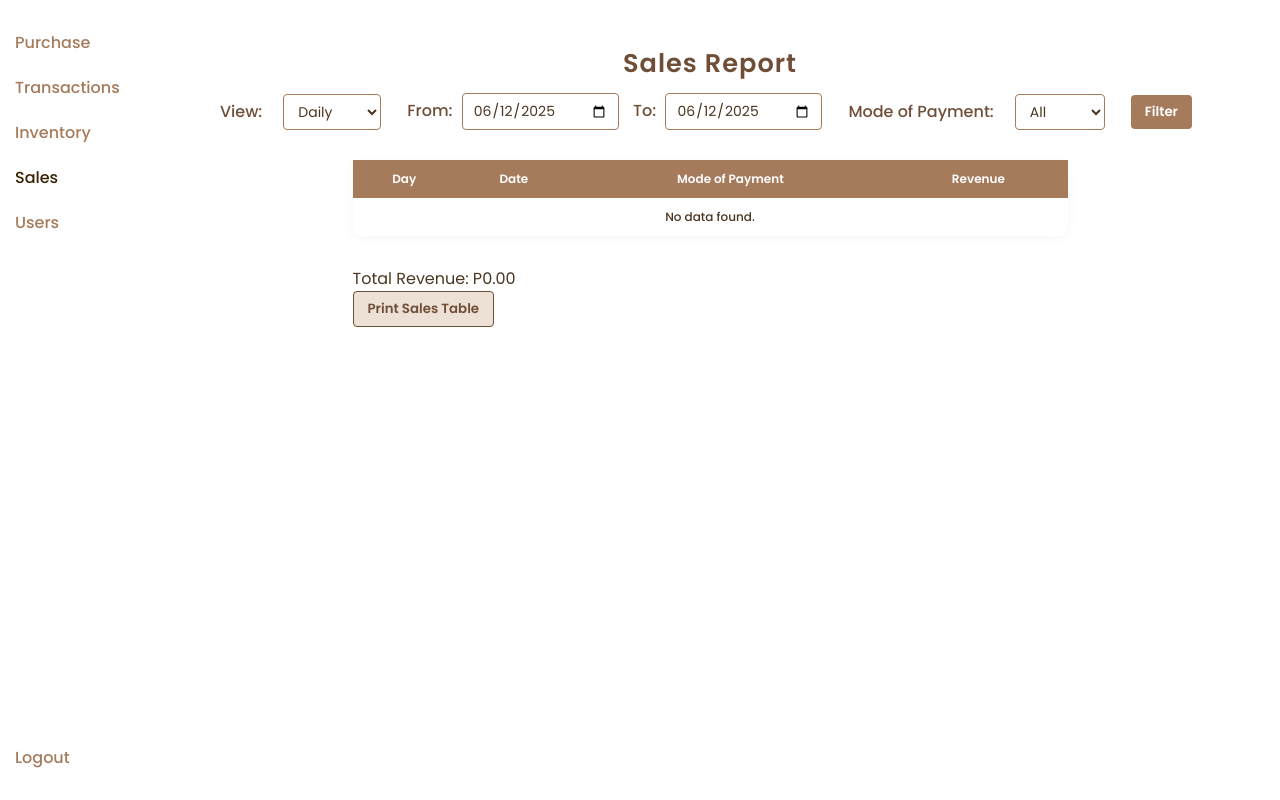
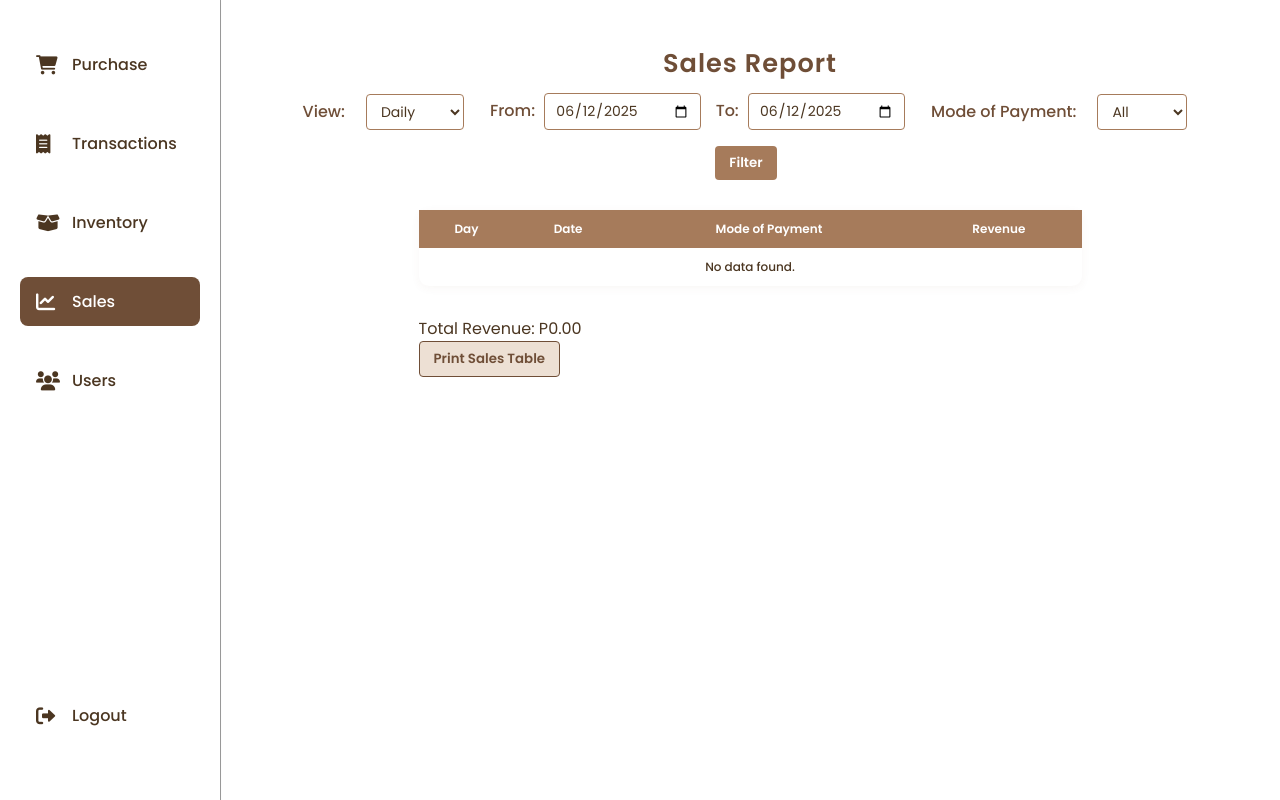
Before and after one commit to xclbr06/kapeCu-2, a Flask app: page /sales in a window 1280 px wide. Run offline with Flask 3, Linux system fonts and the light colour scheme; the visitor is signed in with stand-in values (Sample User, id 1); data comes from the database, SQL or seed files in the repository; data that the repository does not hold is empty.

Commit message:
added navbar

```diff
--- a/static/css/layout.css
+++ b/static/css/layout.css
@@ -39,7 +39,7 @@
 }
 
 #page-container {
-  margin-left: 140px;
+  margin-left: 220px;
   padding: 20px;
   position: relative;
 }
@@ -133,37 +133,118 @@
   color: var(--brown-ver3);
 }
 
-/* < Navigation */
-
+/* Navigation Styles */
 nav {
     position: fixed;
     height: 100dvh;
+    width: 220px;
+    background-color: var(--light);
+    box-shadow: var(--shadow-default);
     z-index: 9999;
+    transition: all 0.3s ease;
 }
 
-nav > ul {
+.nav-list {
     display: flex;
     flex-direction: column;
     height: 100%;
-  padding: 30px 15px;
-  gap: 20px;
-  font-weight: 500;
+    padding: 40px 20px;
+    gap: 30px;
+    list-style: none; /* Remove bullet points */
 }
 
 nav a {
+    display: flex;
+    align-items: center;
     color: var(--brown-light);
-  outline: none;
+    font-weight: 500;
+    padding: 12px 16px;
+    border-radius: 8px;
+    transition: all 0.3s ease;
+}
+
+nav a i {
+    width: 24px;
+    margin-right: 12px;
+    font-size: 1.2em;
+}
+
+nav a:hover {
+    background-color: var(--brown-light);
+    color: var(--light);
+    transform: translateX(5px);
+}
+
+nav a.nav_active {
+    background-color: var(--brown-ver2);
+    color: var(--light);
+}
+
+nav a.nav_active i,
+nav a.nav_active span {
+    color: var(--light);
 }
 
 .logout {
-  position: absolute;
-  bottom: 30px;
+    margin-top: auto;
+    margin-bottom: 20px;
 }
 
-/* > */
+/* Responsive Navigation */
+@media (max-width: 768px) {
+    nav {
+        width: 80px;
+    }
 
-ul > li {
-  list-style: none;
+    nav a {
+        padding: 12px;
+        justify-content: center;
+    }
+
+    nav a i {
+        margin-right: 0;
+        font-size: 1.4em;
+    }
+
+    nav a span {
+        display: none;
+    }
+
+    #page-container {
+        margin-left: 80px;
+    }
+}
+
+@media (max-width: 480px) {
+    nav {
+        width: 100%;
+        height: auto;
+        bottom: 0;
+    }
+
+    .nav-list {
+        flex-direction: row;
+        padding: 10px;
+        gap: 10px;
+        justify-content: space-around;
+    }
+
+    nav a {
+        padding: 8px;
+    }
+
+    nav a i {
+        font-size: 1.2em;
+    }
+
+    .logout {
+        margin: 0;
+    }
+
+    #page-container {
+        margin-left: 0;
+        margin-bottom: 60px;
+    }
 }
 
 /* < Displayed Products */
--- a/templates/layout.html
+++ b/templates/layout.html
@@ -4,6 +4,7 @@
     <title>Cafe POS</title>
     <link rel="stylesheet" href="{{ url_for('static', filename='css/layout.css') }}">
     <link rel="stylesheet" href="{{ url_for('static', filename='css/fonts.css') }}">
+    <link rel="stylesheet" href="https://cdnjs.cloudflare.com/ajax/libs/font-awesome/6.0.0/css/all.min.css">
 </head>
 <body>
     {% with messages = get_flashed_messages(with_categories=true) %}
@@ -22,26 +23,44 @@
         {% if session.user %}
             <ul class="nav-list">
                 <li>
-                    <a class="{% if '/purchase' in request.path %}nav_active{% endif %}" href="{{ url_for('purchase') }}">Purchase</a>
+                    <a class="{% if '/purchase' in request.path %}nav_active{% endif %}" href="{{ url_for('purchase') }}">
+                        <i class="fas fa-shopping-cart"></i>
+                        <span>Purchase</span>
+                    </a>
                 </li>
                 <li>
-                    <a class="{% if '/transactions' in request.path %}nav_active{% endif %}" href="{{ url_for('transactions') }}">Transactions</a>
+                    <a class="{% if '/transactions' in request.path %}nav_active{% endif %}" href="{{ url_for('transactions') }}">
+                        <i class="fas fa-receipt"></i>
+                        <span>Transactions</span>
+                    </a>
                 </li>
 
                 {% if session.role == 'admin' %}
                     <li>
-                        <a class="{% if '/inventory' in request.path %}nav_active{% endif %}" href="{{ url_for('inventory') }}">Inventory</a>
+                        <a class="{% if '/inventory' in request.path %}nav_active{% endif %}" href="{{ url_for('inventory') }}">
+                            <i class="fas fa-box-open"></i>
+                            <span>Inventory</span>
+                        </a>
                     </li>
                     <li>
-                        <a class="{% if '/sales' in request.path %}nav_active{% endif %}" href="{{ url_for('sales') }}">Sales</a>
+                        <a class="{% if '/sales' in request.path %}nav_active{% endif %}" href="{{ url_for('sales') }}">
+                            <i class="fas fa-chart-line"></i>
+                            <span>Sales</span>
+                        </a>
                     </li>
                     <li>
-                        <a class="{% if '/users' in request.path %}nav_active{% endif %}" href="{{ url_for('users') }}">Users</a>
+                        <a class="{% if '/users' in request.path %}nav_active{% endif %}" href="{{ url_for('users') }}">
+                            <i class="fas fa-users"></i>
+                            <span>Users</span>
+                        </a>
                     </li>
                 {% endif %}
 
                 <li class="logout">
-                    <a class="{% if '/logout' in request.path %}nav_active{% endif %}" href="{{ url_for('logout') }}">Logout</a>
+                    <a class="{% if '/logout' in request.path %}nav_active{% endif %}" href="{{ url_for('logout') }}">
+                        <i class="fas fa-sign-out-alt"></i>
+                        <span>Logout</span>
+                    </a>
                 </li>
             </ul>
         {% endif %}
```
Lines whose indentation alone changed are shown as unchanged.
